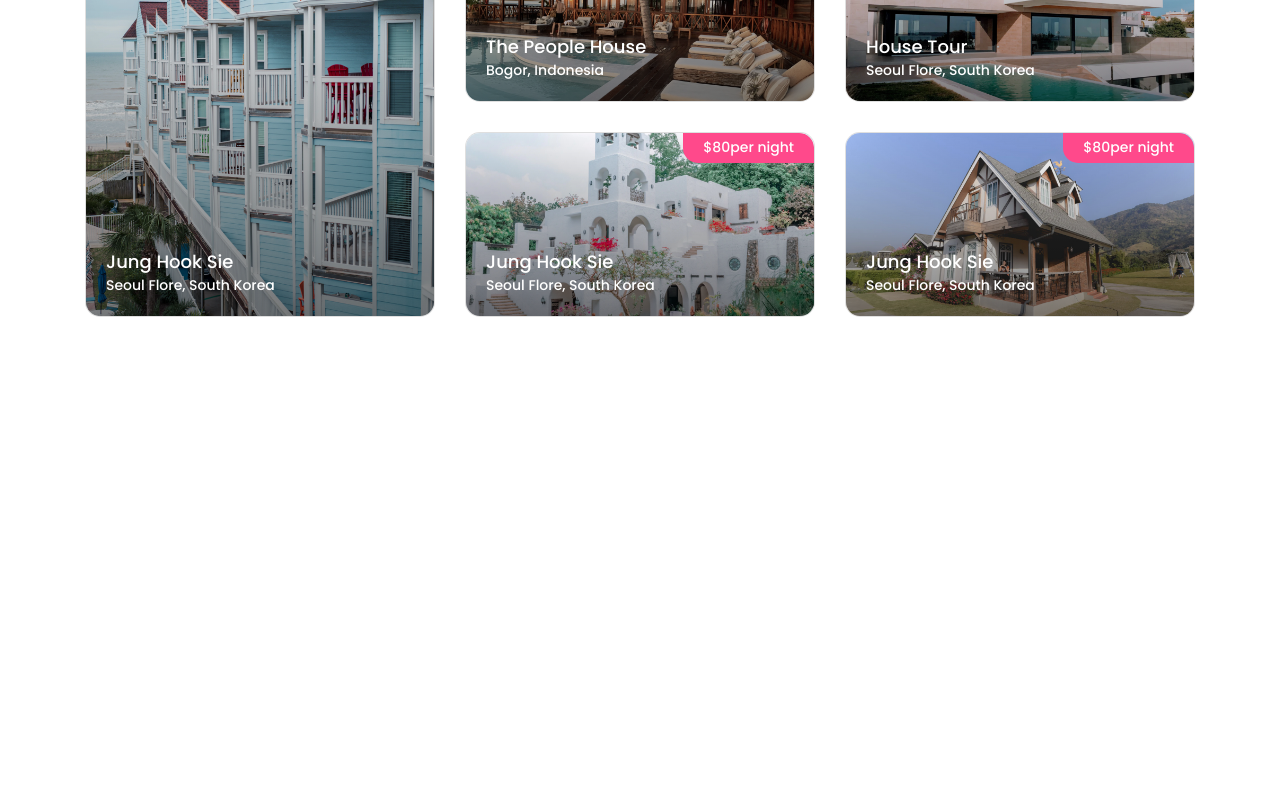
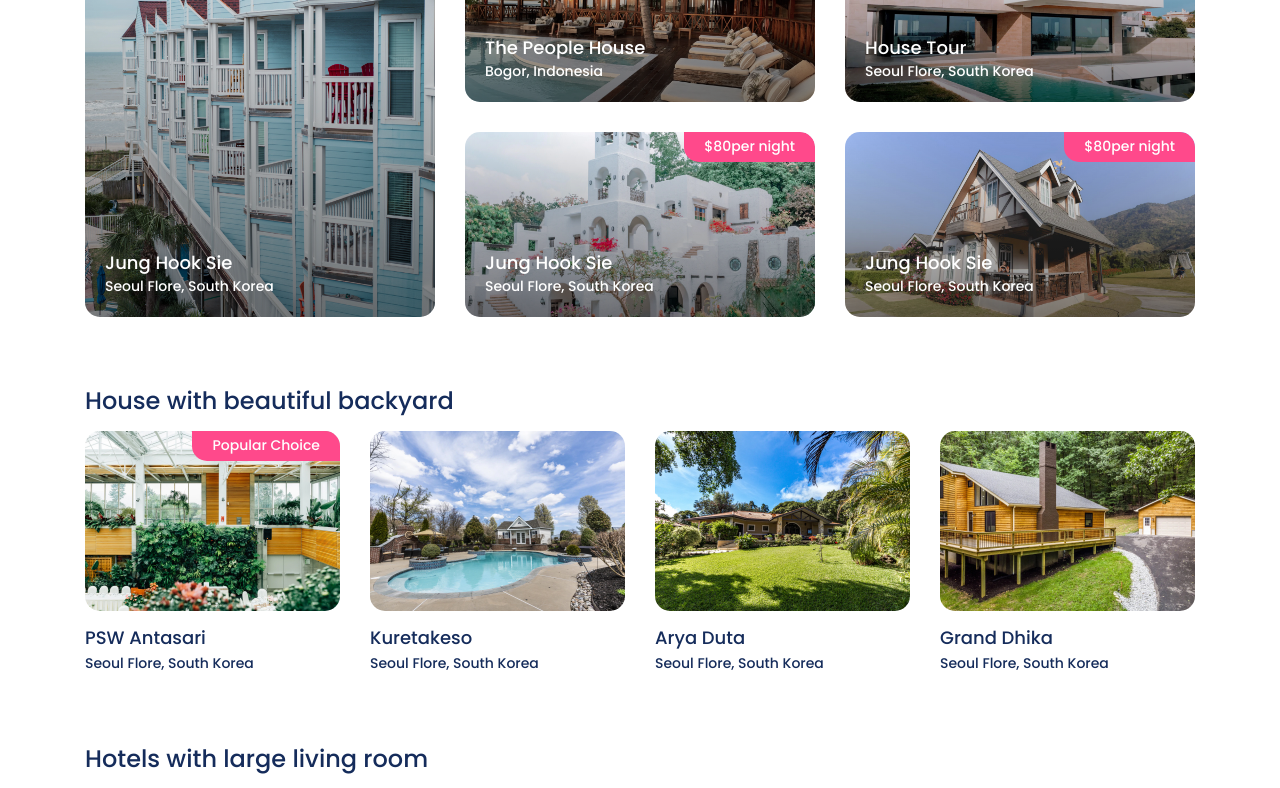
Before and after one commit to rachmizard/staycation-fe, a React (Create React App) app: page / in a window 1280 px wide. Shown: the part 780-1568 px from the top of the page. Built offline with nearby package versions, Linux system fonts and the light colour scheme.

Commit message:
dev and styling section categories

```diff
--- a/src/assets/scss/_card.scss
+++ b/src/assets/scss/_card.scss
@@ -11,7 +11,7 @@
   word-wrap: break-word;
   background-color: $card-bg;
   background-clip: border-box;
-  border: $card-border-width solid $card-border-color;
+  // border: $card-border-width solid $card-border-color;
   @include border-radius($card-border-radius);
 
   > hr {
--- a/src/mocks/landingPage.json
+++ b/src/mocks/landingPage.json
@@ -59,7 +59,7 @@
   "categories": [
     {
       "_id": "asd1293uasdads1",
-      "name": "House with beauty backyard",
+      "name": "House with beautiful backyard",
       "items": [
         {
           "_id": "asd1293uasdads1",
--- a/src/pages/LandingPage.jsx
+++ b/src/pages/LandingPage.jsx
@@ -1,10 +1,11 @@
 import React, { Component } from "react";
 
 import Header from "parts/Header";
-import MockPicked from "parts/MostPicked";
 
 import landingPage from "mocks/landingPage.json";
 import Hero from "parts/Hero";
+import MostPicked from "parts/MostPicked";
+import Categories from "parts/Categories";
 
 export default class LandingPage extends Component {
   constructor(props) {
@@ -17,10 +18,11 @@
       <>
         <Header {...this.props}></Header>
         <Hero refMostPicked={this.refMostPicked} data={landingPage.hero}></Hero>
-        <MockPicked
+        <MostPicked
           refMostPicked={this.refMostPicked}
           data={landingPage.mostPicked}
-        ></MockPicked>
+        ></MostPicked>
+        <Categories data={landingPage.categories}></Categories>
       </>
     );
   }
--- /dev/null
+++ b/src/parts/Categories.jsx
@@ -0,0 +1,55 @@
+import Button from "elements/Button";
+import React from "react";
+
+export default function Categories({ data }) {
+  return data.map((category, index1) => {
+    return (
+      <section className="container" key={index1}>
+        <h4 className="mb-3 font-weight-medium">{category.name}</h4>
+        <div className="container-grid">
+          {category.items.length === 0 ? (
+            <div className="row">
+              <div className="col-auto align-items-center">
+                There is no property at this categori.
+              </div>
+            </div>
+          ) : (
+            category.items.map((item, index2) => {
+              return (
+                <div key={index2} className="item column-3 row-1">
+                  <div className="card">
+                    {item.isPopular && (
+                      <div className="tag">
+                        Popular{" "}
+                        <span className="font-weight-light">Choice</span>
+                      </div>
+                    )}
+                    <figure className="img-wrapper" style={{ height: 180 }}>
+                      <img
+                        src={item.imageUrl}
+                        alt={item.name}
+                        className="img-cover"
+                      />
+                    </figure>
+                    <div className="meta-wrapper">
+                      <Button
+                        type="link"
+                        href={`properties/${item._id}`}
+                        className="streched-link d-block text-grey-900"
+                      >
+                        <h5 className="h4">{item.name}</h5>
+                      </Button>
+                      <span className="text-gray-500">
+                        {item.city}, {item.country}
+                      </span>
+                    </div>
+                  </div>
+                </div>
+              );
+            })
+          )}
+        </div>
+      </section>
+    );
+  });
+}
--- a/src/parts/MostPicked.jsx
+++ b/src/parts/MostPicked.jsx
@@ -3,11 +3,7 @@
 
 export default function MostPicked(props) {
   return (
-    <section
-      className="container"
-      ref={props.refMostPicked}
-      style={{ height: 2000 }}
-    >
+    <section className="container" ref={props.refMostPicked}>
       <h4 className="mb-3">Most Picked</h4>
       <div className="container-grid">
         {props.data.map((item, index) => (
```
